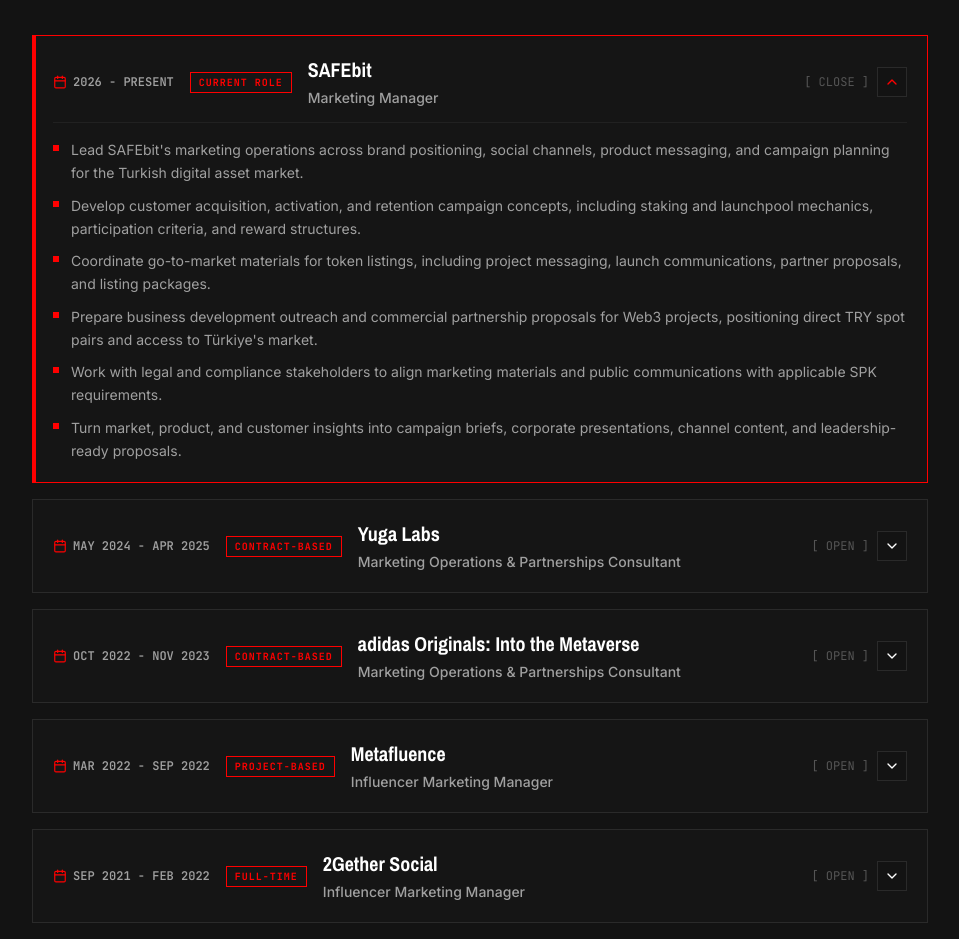
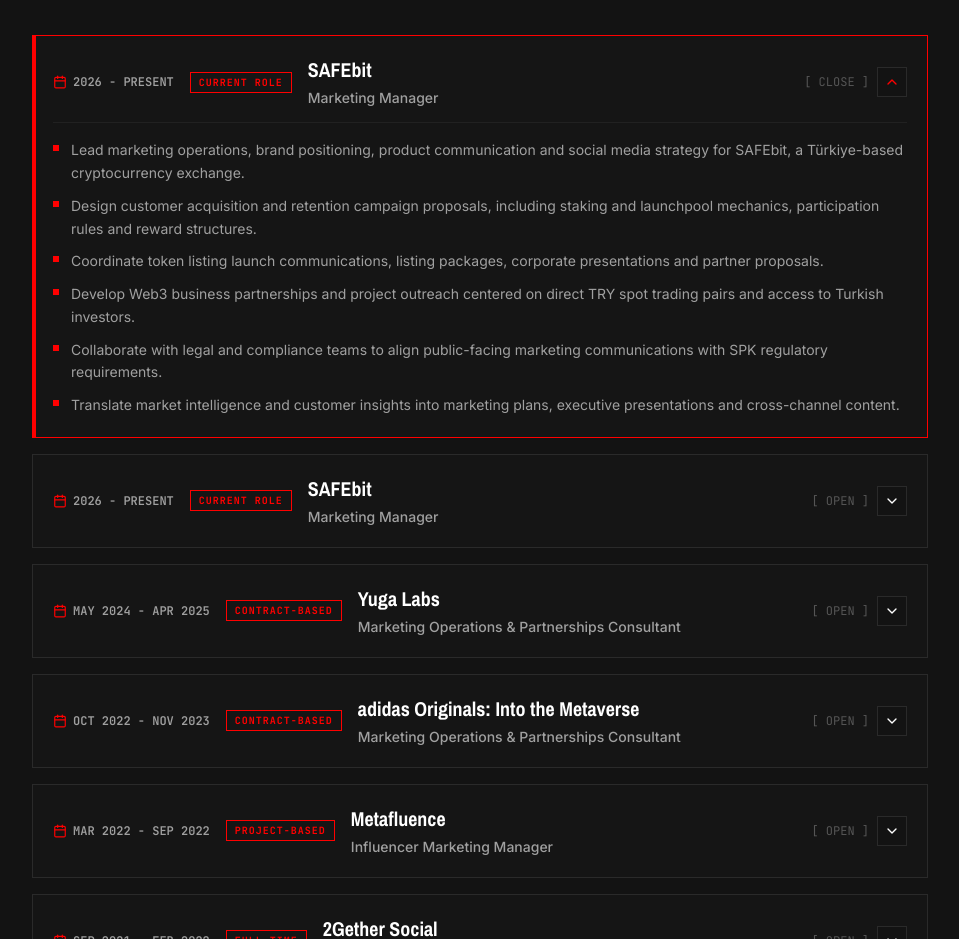
Before and after one commit to 0xoguzatalay96/oguzatalay.work, a React (Vite) app: page / in a window 1280 px wide. Shown: the part 1440-2379 px from the top of the page, without its empty margins (160-1119 px from the left). Built offline with nearby package versions, Linux system fonts and the light colour scheme.

Commit message:
Add bilingual SAFEbit Marketing Manager experience to portfolio

```diff
--- a/src/data.ts
+++ b/src/data.ts
@@ -105,6 +105,20 @@ export const TURKISH_PROFILE_FIT: ProfileFitItem[] = [
 ];
 
 export const ENGLISH_EXPERIENCE: JobExperience[] = [
+  {
+    period: "2026 - PRESENT",
+    tag: "CURRENT ROLE",
+    company: "SAFEbit",
+    role: "Marketing Manager",
+    bullets: [
+      "Lead marketing operations, brand positioning, product communication and social media strategy for SAFEbit, a Türkiye-based cryptocurrency exchange.",
+      "Design customer acquisition and retention campaign proposals, including staking and launchpool mechanics, participation rules and reward structures.",
+      "Coordinate token listing launch communications, listing packages, corporate presentations and partner proposals.",
+      "Develop Web3 business partnerships and project outreach centered on direct TRY spot trading pairs and access to Turkish investors.",
+      "Collaborate with legal and compliance teams to align public-facing marketing communications with SPK regulatory requirements.",
+      "Translate market intelligence and customer insights into marketing plans, executive presentations and cross-channel content."
+    ]
+  },
   {
     period: "2026 - PRESENT",
     tag: "CURRENT ROLE",
@@ -219,6 +233,20 @@ export const ENGLISH_EXPERIENCE: JobExperience[] = [
 ];
 
 export const TURKISH_EXPERIENCE: JobExperience[] = [
+  {
+    period: "2026 - GÜNÜMÜZ",
+    tag: "GÜNCEL GÖREV",
+    company: "SAFEbit",
+    role: "Marketing Manager",
+    bullets: [
+      "Türkiye merkezli kripto varlık platformu SAFEbit'in pazarlama operasyonlarını, marka konumlandırmasını, ürün iletişimini ve sosyal medya stratejisini yönetiyor.",
+      "Yeni müşteri kazanımı ve elde tutma için staking ve launchpool kampanya teklifleri, katılım koşulları ve ödül mekanikleri geliştiriyor.",
+      "Token listeleme lansman iletişimini, listeleme paketlerini, kurumsal sunumları ve iş ortaklığı tekliflerini koordine ediyor.",
+      "TRY spot pariteleri ve Türkiye yatırımcı pazarına erişim odağında Web3 proje iş birlikleri ve iş geliştirme iletişimi yürütüyor.",
+      "Hukuk ve uyum ekipleriyle kamuya açık pazarlama iletişimini SPK düzenlemelerine uygun şekilde hazırlıyor.",
+      "Pazar istihbaratını ve müşteri içgörülerini pazarlama planlarına, yönetim sunumlarına ve çok kanallı içeriklere dönüştürüyor."
+    ]
+  },
   {
     period: "2026 - GÜNÜMÜZ",
     tag: "GÜNCEL GÖREV",
```
